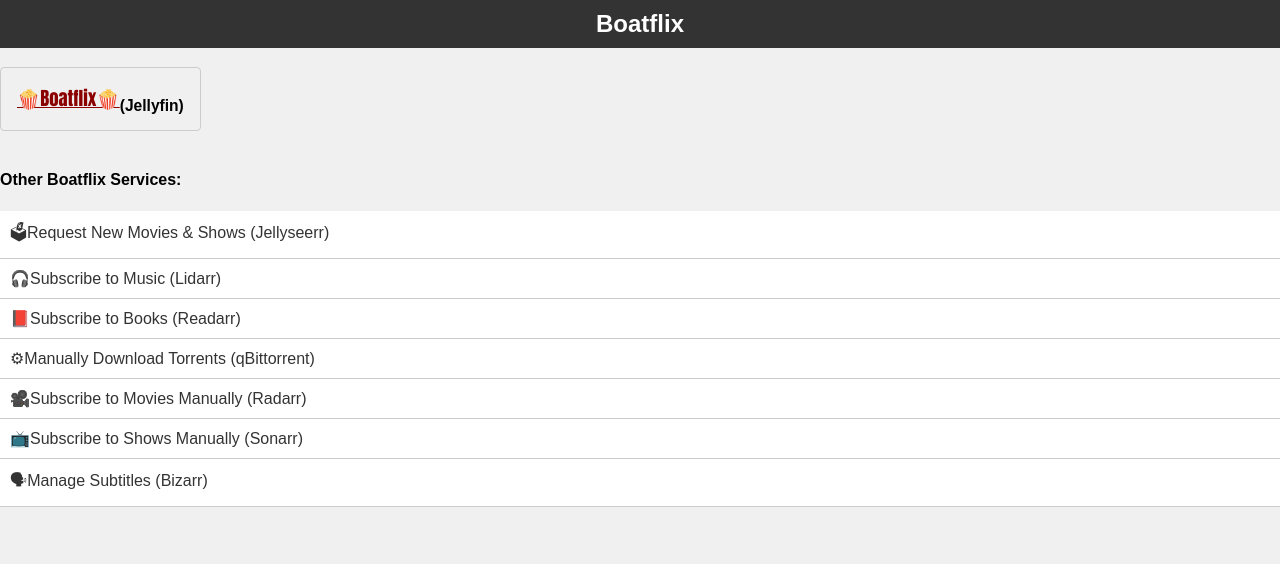
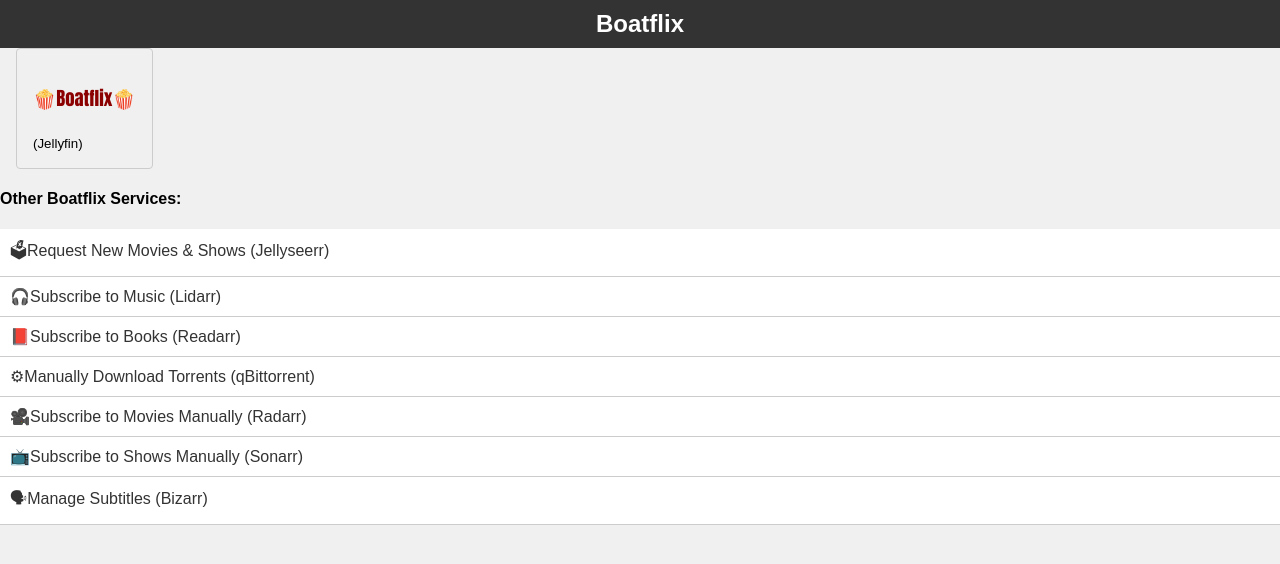
Before and after one commit to norton120/boatflix, a plain HTML site: page index.html in a window 1280 px wide. Drawn offline with Linux system fonts and the light colour scheme.

Commit message:
lil style

```diff
--- a/index.html
+++ b/index.html
@@ -16,13 +16,15 @@
                 padding: 10px;
                 text-align: center;
             }
-            h3 {
+            .bf-button {
+                margin-left: 1rem;
                 display: inline-block;
                 padding: 1rem;
                 border: thin solid #ccc;
                 border-radius: .25rem;
             }
-            h3 a {
+            .bf-button h3 a {
+                text-decoration: none;
                 color:darkred;
                 font-family:Impact, Haettenschweiler, 'Arial Narrow Bold', sans-serif;
                 text-shadow: #000;
@@ -48,7 +50,10 @@
     </head>
 <body>
 <h2>Boatflix</h2>
-<h3><a href="http://boatflix.local:8096">&#127871;Boatflix&#127871;</a><sub>(Jellyfin)</sub></h3>
+<div class="bf-button">
+<h3><a href="http://boatflix.local:8096">&#127871;Boatflix&#127871;</a></h3>
+<sub>(Jellyfin)</sub>
+</div>
 <h4>Other Boatflix Services:</h4>
 <ul>
     <li><a href="http://boatflix.local:5055">&#128499;Request New Movies & Shows (Jellyseerr)</a></li>
```
